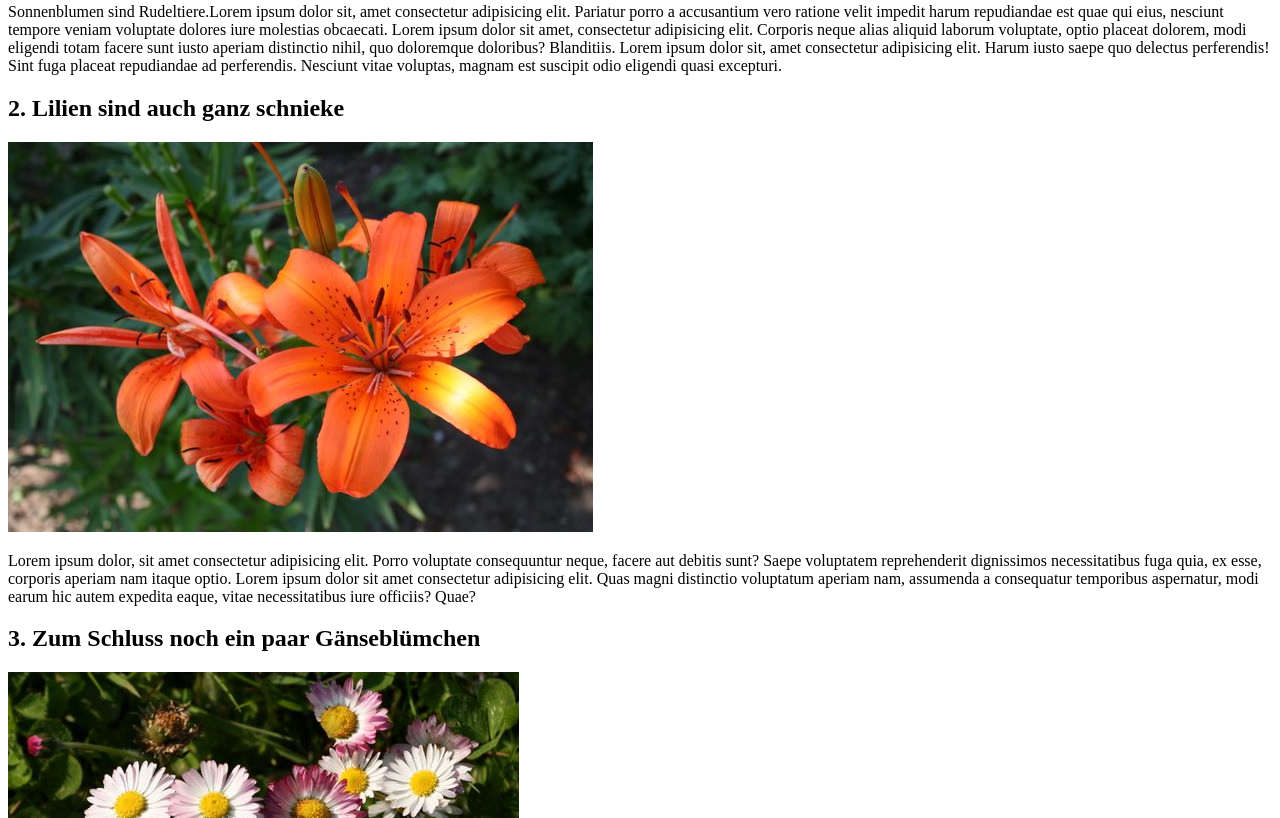
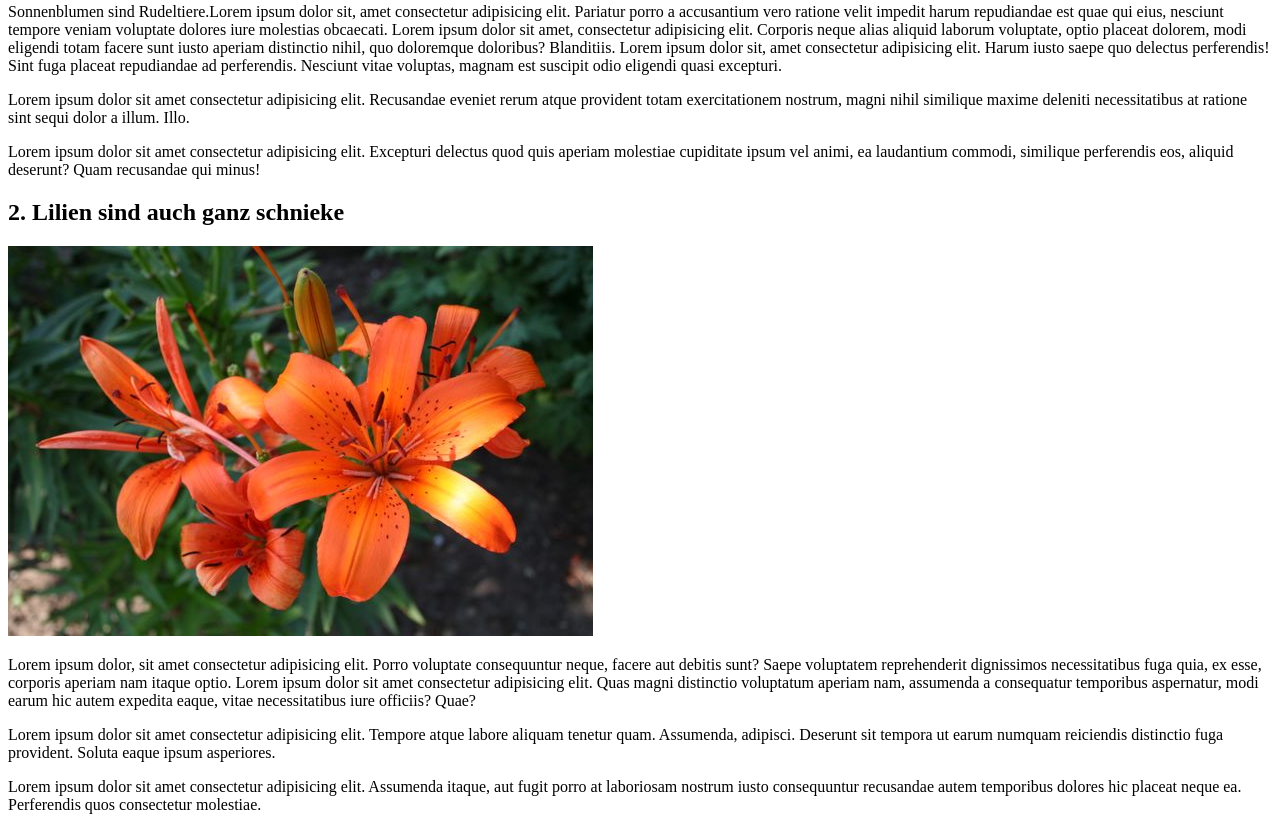
Before and after one commit to lisawl/lisawl.github.io, a plain HTML site: page Aufgabe2/Aufgabe2.html in a window 1280 px wide. Shown: the part 642-1460 px from the top of the page. Drawn offline with Linux system fonts and the light colour scheme.

Commit message:
Update Aufgabe2.html

```diff
--- a/Aufgabe2/Aufgabe2.html
+++ b/Aufgabe2/Aufgabe2.html
@@ -1,23 +1,25 @@
 <!DOCTYPE html ></DOCTYPE>
 <html>
     <head>
+        <meta charset="utf-8">
         <h1>Blumen sind cool</h1>
-        <meta charset="utf-8">
         <title>Wolle Rose kaufen? </title>
 
     </head>
+
     <body>
+
         <header>
+            <nav>
             <h2></h2> Hier ein paar Beispiele:</h2>
-        </header>
-            <nav>
-                <ul>
+
+            <ul>
                     <li>Sonnenblumen</li>
                     <li>Lilien</li>
                    <li>Gänseblümchen</li>
                 </ul>
             </nav>
-
+    </header>
 <main>
 
 
@@ -27,8 +29,15 @@
             <img src="Sonnenblume.jpg">
             <p>Sonnenblumen sind Rudeltiere.Lorem ipsum dolor sit, amet consectetur adipisicing elit. Pariatur porro a accusantium vero ratione velit impedit harum repudiandae est quae qui eius, nesciunt tempore veniam voluptate dolores iure molestias obcaecati. Lorem ipsum dolor sit amet, consectetur adipisicing elit. Corporis neque alias aliquid laborum voluptate, optio placeat dolorem, modi eligendi totam facere sunt iusto aperiam distinctio nihil, quo doloremque doloribus? Blanditiis. Lorem ipsum dolor sit, amet consectetur adipisicing elit. Harum iusto saepe quo delectus perferendis! Sint fuga placeat repudiandae ad perferendis. Nesciunt vitae voluptas, magnam est suscipit odio eligendi quasi excepturi.</p>
         </article>
+        <article>
+           <p>Lorem ipsum dolor sit amet consectetur adipisicing elit. Recusandae eveniet rerum atque provident totam exercitationem nostrum, magni nihil similique maxime deleniti necessitatibus at ratione sint sequi dolor a illum. Illo.</p>
+        </article>
+        <article>
+            Lorem ipsum dolor sit amet consectetur adipisicing elit. Excepturi delectus quod quis aperiam molestiae cupiditate ipsum vel animi, ea laudantium commodi, similique perferendis eos, aliquid deserunt? Quam recusandae qui minus!</p>
+        </article>
 
     </section>
+
 
     <section>
         <article>
@@ -36,6 +45,14 @@
             <img src="Lilie.JPG">
             <p>Lorem ipsum dolor, sit amet consectetur adipisicing elit. Porro voluptate consequuntur neque, facere aut debitis sunt? Saepe voluptatem reprehenderit dignissimos necessitatibus fuga quia, ex esse, corporis aperiam nam itaque optio. Lorem ipsum dolor sit amet consectetur adipisicing elit. Quas magni distinctio voluptatum aperiam nam, assumenda a consequatur temporibus aspernatur, modi earum hic autem expedita eaque, vitae necessitatibus iure officiis? Quae? </p>
 </article>
+<article>
+    <p> Lorem ipsum dolor sit amet consectetur adipisicing elit. Tempore atque labore aliquam tenetur quam. Assumenda, adipisci. Deserunt sit tempora ut earum numquam reiciendis distinctio fuga provident. Soluta eaque ipsum asperiores.</p>
+</article>
+<article>
+    <p> Lorem ipsum dolor sit amet consectetur adipisicing elit. Assumenda itaque, aut fugit porro at laboriosam nostrum iusto consequuntur recusandae autem temporibus dolores hic placeat neque ea. Perferendis quos consectetur molestiae.</p>
+</article>
+</section>
+
 
 
         <section>
@@ -45,8 +62,15 @@
                 <p>Schön oder? Lorem ipsum dolor sit amet consectetur, adipisicing elit. Delectus ab possimus minima quisquam. Dolore non, molestiae fugiat vel minima eveniet dolorem minus explicabo dignissimos repellat suscipit ut cupiditate iusto esse. Lorem ipsum dolor sit amet consectetur, adipisicing elit. Neque soluta corrupti non accusamus veritatis at, facilis praesentium cupiditate reprehenderit! Alias, voluptatum? Rem voluptatum, quisquam suscipit unde beatae ducimus possimus culpa?</p>
 
             </article>
+<article>
+    <p> Lorem ipsum dolor sit amet consectetur adipisicing elit. Tempore atque labore aliquam tenetur quam. Assumenda, adipisci. Deserunt sit tempora ut earum numquam reiciendis distinctio fuga provident. Soluta eaque ipsum asperiores.</p>
+</article>
+
+<article>
+    <p> Lorem ipsum dolor sit amet consectetur adipisicing elit. Assumenda itaque, aut fugit porro at laboriosam nostrum iusto consequuntur recusandae autem temporibus dolores hic placeat neque ea. Perferendis quos consectetur molestiae.</p>
+</article>
         </section>
-    </section>
+
 </main>
 
 <footer>
```
